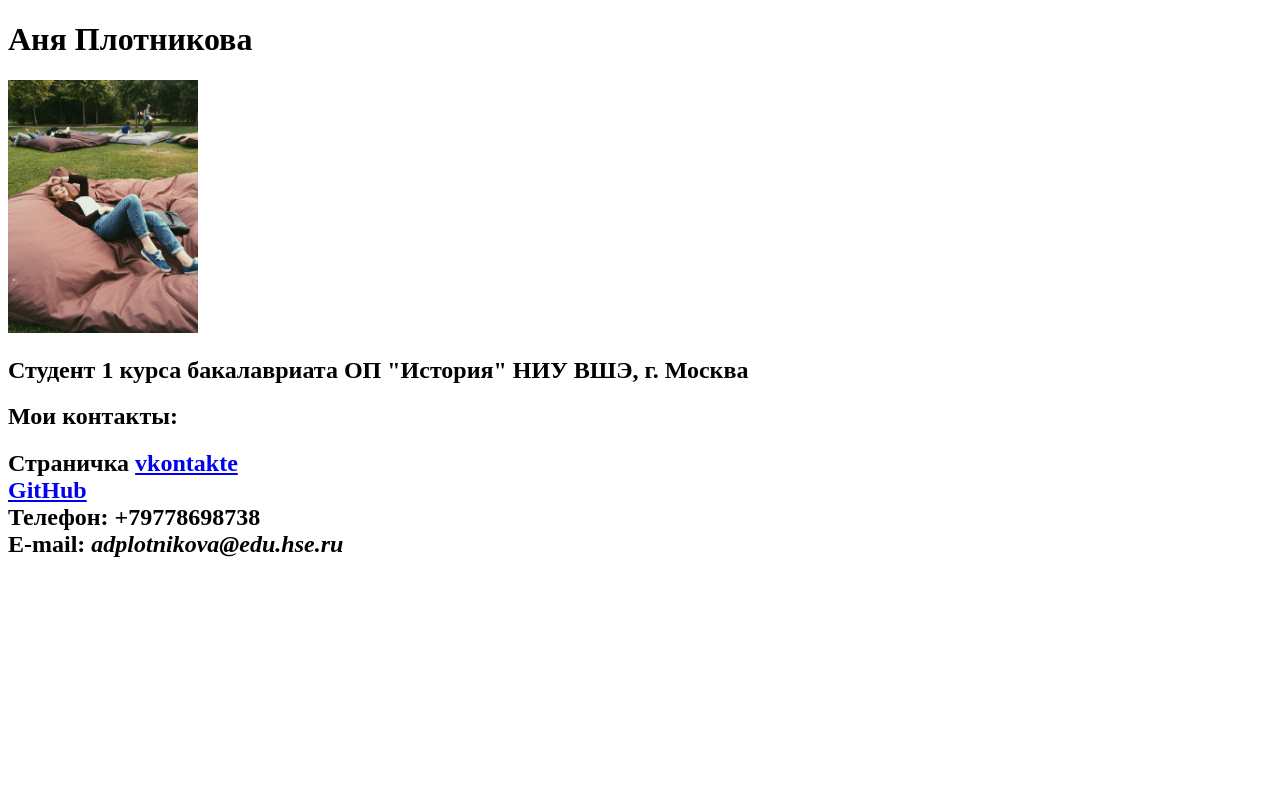
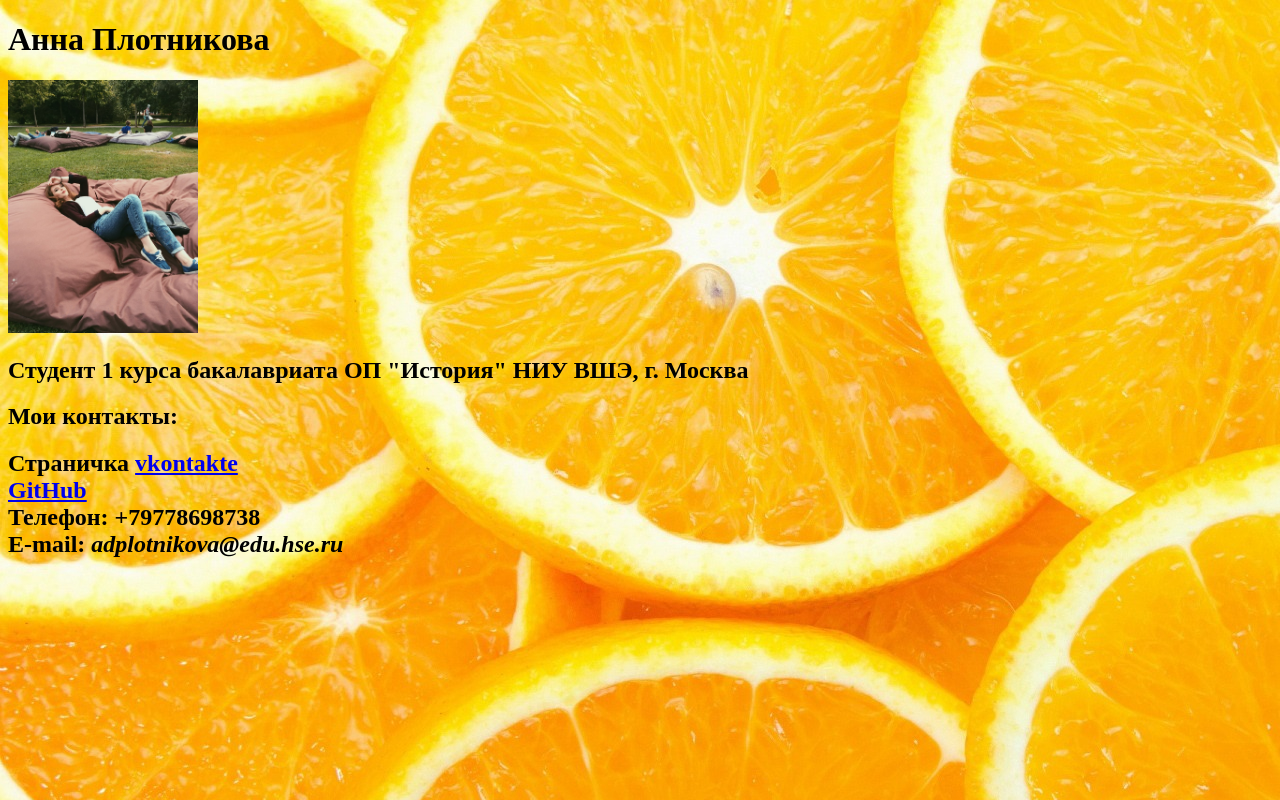
Before and after one commit to adplotnikova/adplotnikova.github.io, a plain HTML site: page index.html in a window 1280 px wide. Drawn offline with Linux system fonts and the light colour scheme.

Commit message:
My personal page

```diff
--- a/index.html
+++ b/index.html
@@ -4,8 +4,8 @@
 <meta charset="utf-8">
 <title>Моя личная страничка</title>
 </head>
-<body>
-<left><h1>Аня Плотникова</h1></left>
+<body background="fon.jpg">
+<left><h1>Анна Плотникова</h1></left>
 <left><img alt="Это я" width="15%" src="me.jpg"></left>
 <br/>
 <h2>Студент 1 курса бакалавриата ОП "История" НИУ ВШЭ, г. Москва</h2>
```
Also changed, not shown: fon.jpg (added).
